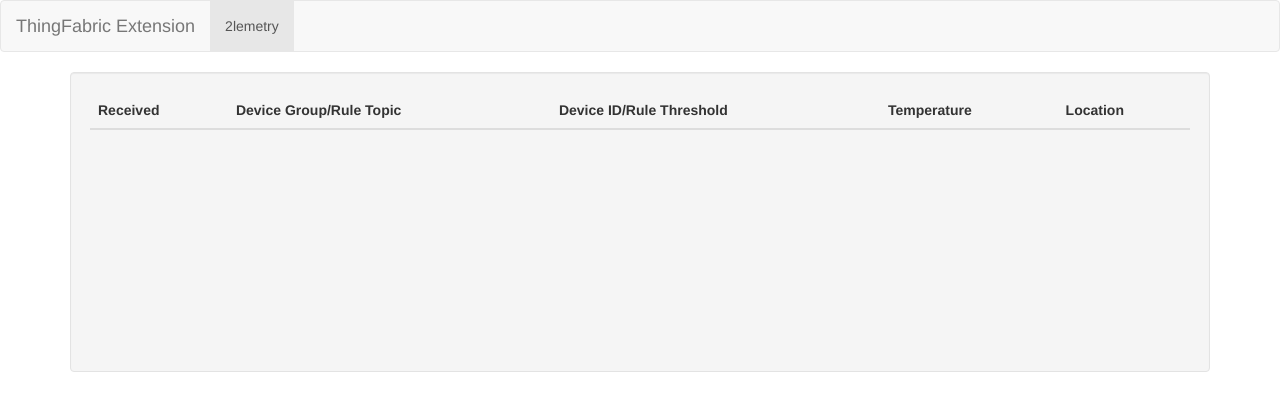
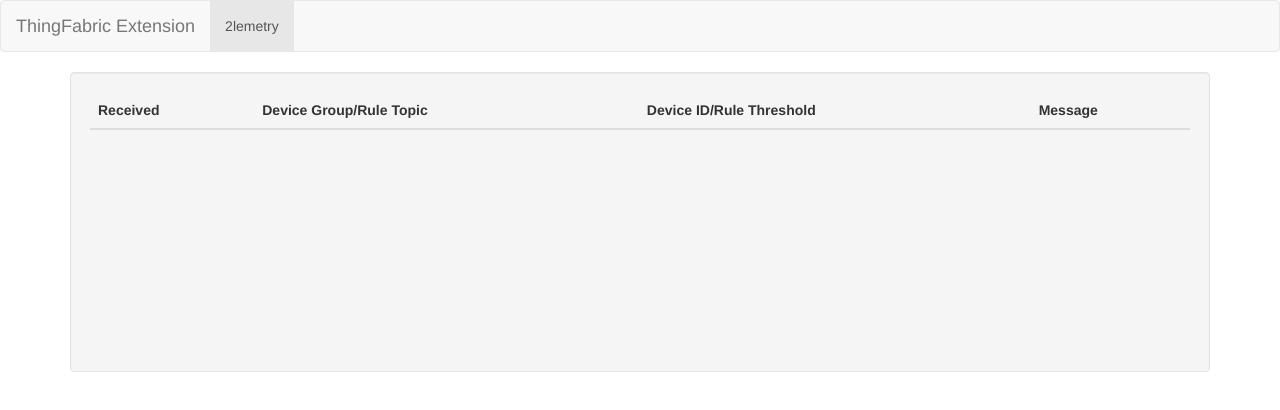
Before and after one commit to theArk0s/gongbot-test, a website: page client/index.html in a window 1280 px wide. Drawn offline with Linux system fonts and the light colour scheme; files whose address does not match are found by name.

Commit message:
http quick-fix

```diff
--- a/client/angular_components/directives/table/directive.html
+++ b/client/angular_components/directives/table/directive.html
@@ -4,9 +4,10 @@
       <th>Received</th>
       <th>Device Group/Rule Topic</th>
       <th>Device ID/Rule Threshold</th>
-      <th>Temperature</th>
+      <th>Message</th>
+<!--      <th>Temperature</th>
       <th>Location</th>
-    </tr>
+-->    </tr>
   </thead>
   <tbody>
     <tr ng-repeat="message in messages" ng-class="{ warning: message.stuff==='$SYS' || message.stuff.indexOf('rule')>-1 }">
```
